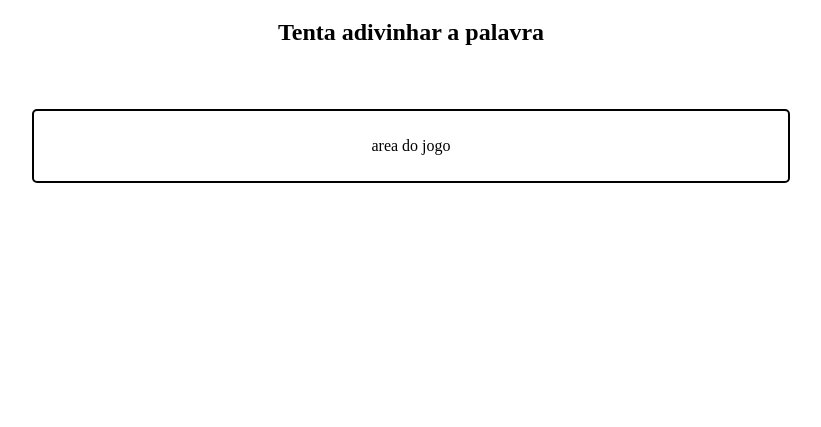
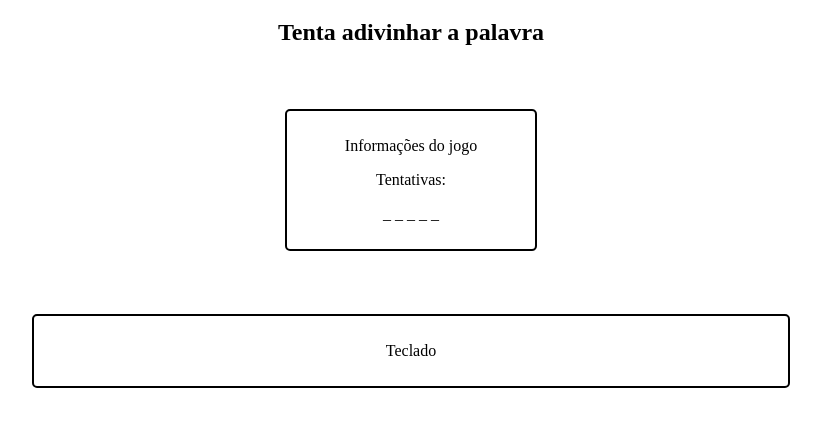
Before and after one commit to Cruxzit/Adivinha-a-Palavra-PWC, a plain HTML site: page index.html in a window 1280 px wide. Shown: the part 61-488 px from the top of the page, without its empty margins (229-1050 px from the left). Drawn offline with Linux system fonts and the light colour scheme.

Commit message:
troca das areas, para criar a area de jogo e teclado

```diff
--- a/CSS/estilo.css
+++ b/CSS/estilo.css
@@ -3,7 +3,7 @@
     align-items: center;
 }
 
-.area_jogo{
+.teclado{
     text-align: center;
     align-items: center;
     border: 2px;
@@ -15,3 +15,16 @@
     margin-left: 20%;
     margin-right: 20%;
 }
+
+.jogo{
+    text-align: center;
+    align-items: center;
+    border: 2px;
+    border-color: black;
+    border-radius: 5px;
+    border-style: solid;
+    padding: 10px;
+    margin-top: 5%;
+    margin-left: 40%;
+    margin-right: 40%;
+}
--- a/index.html
+++ b/index.html
@@ -14,8 +14,14 @@
     <h2>Tenta adivinhar a palavra</h2>
     </div>
 
-    <div class="area_jogo">
-        <p>area do jogo</p>
+    <div class="jogo">
+        <p>Informações do jogo</p>
+        <p>Tentativas: </p>
+        <p>_ _ _ _ _</p>
+    </div>
+
+    <div class="teclado">
+        <p>Teclado</p>
     </div>
 </body>
 
```
